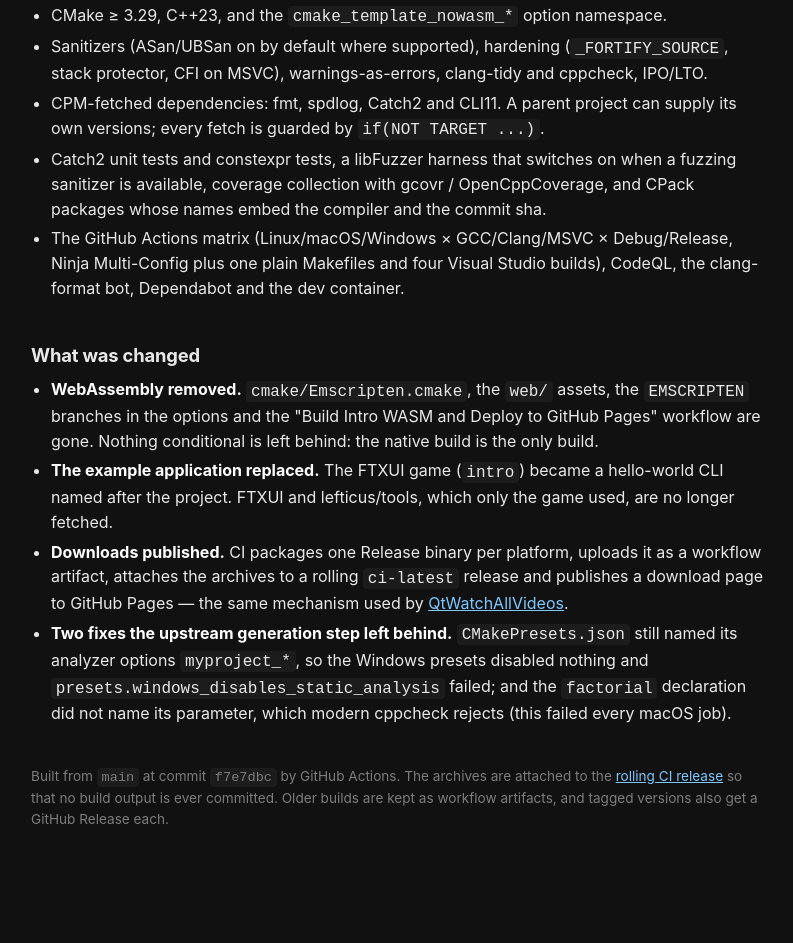
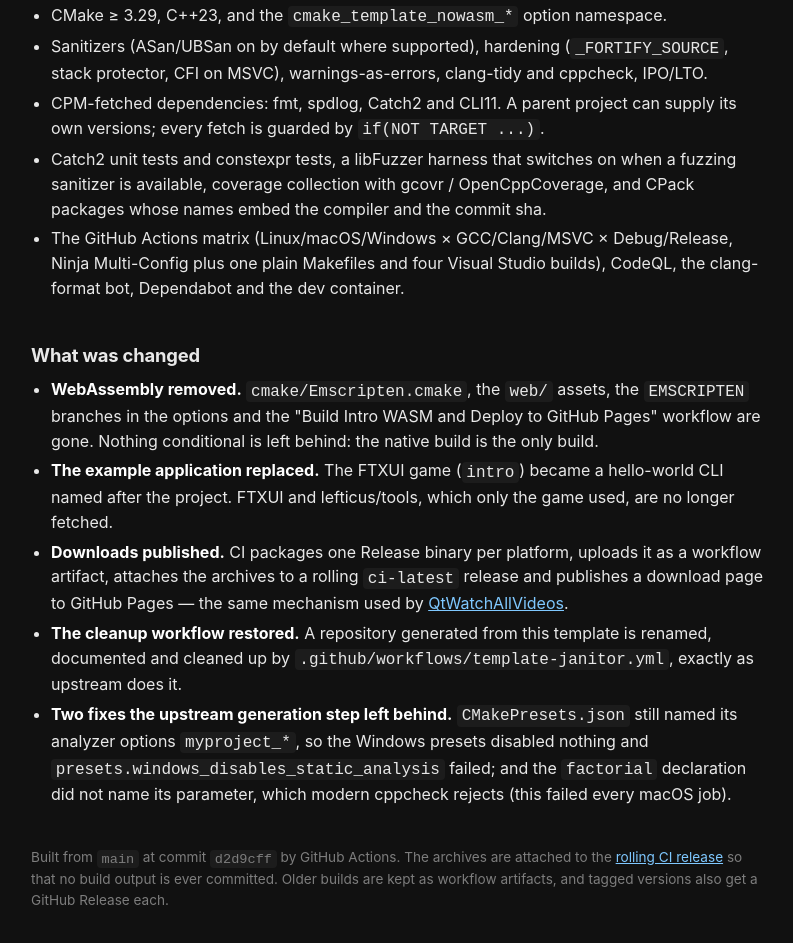
Before and after one commit to SnoutFirst/cmake_template_nowasm, a plain HTML site: page index.html in a window 1280 px wide. Shown: the part 896-1839 px from the top of the page, without its empty margins (241-1034 px from the left). Before the commit the page ends 1790 px from the top, so only its background shows below. Drawn offline with Linux system fonts and the light colour scheme.

Commit message:
deploy: d2d9cff2fa36c40eccf1e8201a5252cbba082a17

```diff
--- a/index.html
+++ b/index.html
@@ -87,6 +87,9 @@ the game used, are no longer fetched.</li>
 it as a workflow artifact, attaches the archives to a rolling <code>ci-latest</code>
 release and publishes a download page to GitHub Pages — the same mechanism
 used by <a href="https://github.com/SnoutFirst/QtWatchAllVideos">QtWatchAllVideos</a>.</li>
+<li><strong>The cleanup workflow restored.</strong> A repository generated from this template
+is renamed, documented and cleaned up by
+<code>.github/workflows/template-janitor.yml</code>, exactly as upstream does it.</li>
 <li><strong>Two fixes the upstream generation step left behind.</strong> <code>CMakePresets.json</code>
 still named its analyzer options <code>myproject_*</code>, so the Windows presets
 disabled nothing and <code>presets.windows_disables_static_analysis</code> failed; and
@@ -95,7 +98,7 @@ rejects (this failed every macOS job).</li>
 </ul>
 
 <footer>
-  Built from <code>main</code> at commit <code>f7e7dbc</code> by GitHub Actions.
+  Built from <code>main</code> at commit <code>d2d9cff</code> by GitHub Actions.
   The archives are attached to the
   <a href="https://github.com/SnoutFirst/cmake_template_nowasm/releases/tag/ci-latest">rolling CI release</a>
   so that no build output is ever committed. Older builds are kept as workflow
```
